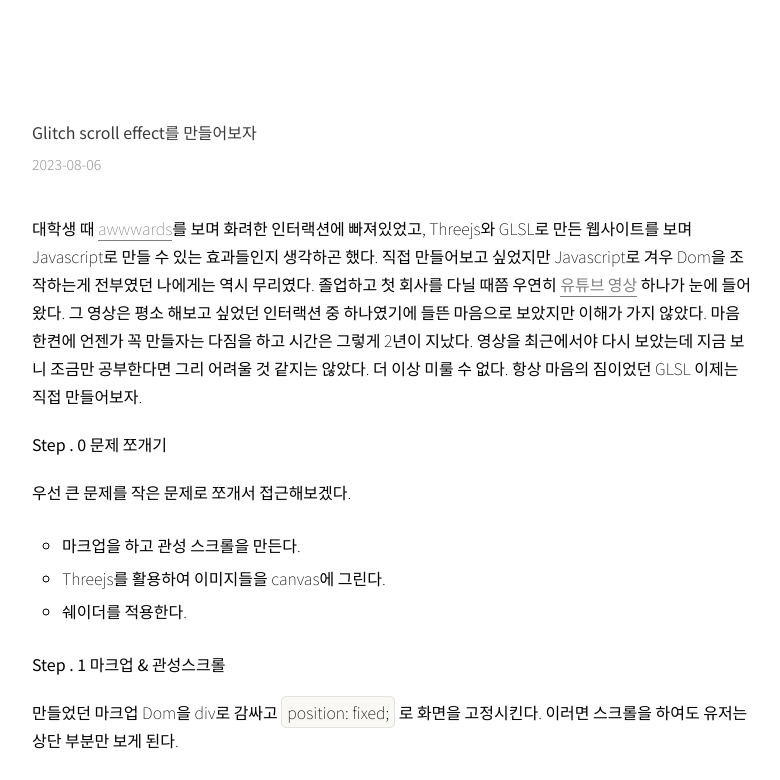
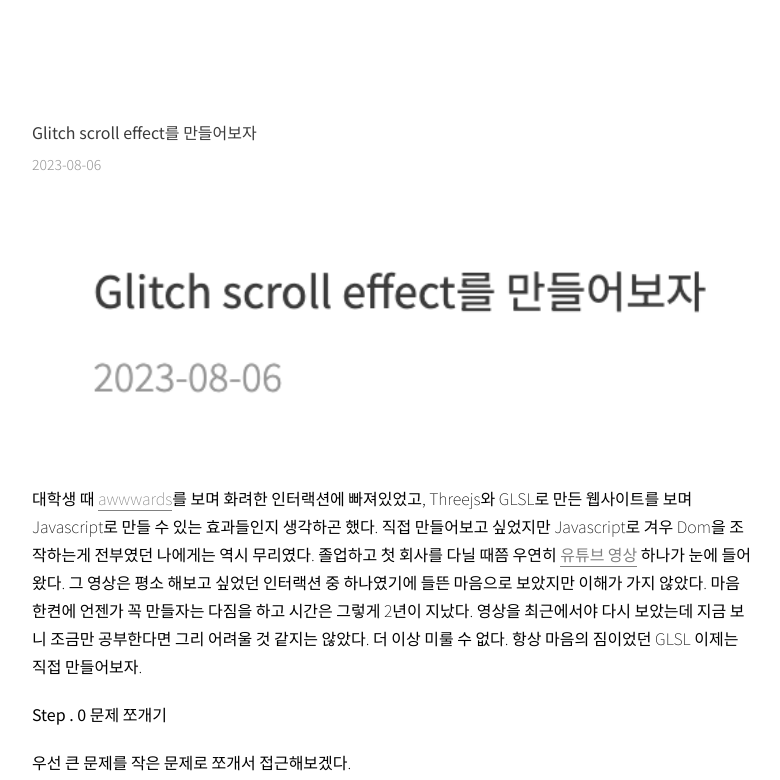
Before and after one commit to hellojaehyeok/hellojaehyeok.github.io, a Next.js app: page /posts/developments/glitch-scroll in a window 1280 px wide. Shown: the top 780 px of the page, without its empty margins (248-1028 px from the left). Built offline with nearby package versions, Linux system fonts and the light colour scheme.

Commit message:
chore: 이미지 업로드 테스트

```diff
--- a/src/contents/developments/glitch-scroll.md
+++ b/src/contents/developments/glitch-scroll.md
@@ -2,6 +2,8 @@
 title: 'Glitch scroll effect를 만들어보자'
 date: '2023-08-06'
 ---
+
+![231004-001342](/img/glitch-scroll/231004-001342.png)
 
 대학생 때 [awwwards](https://www.awwwards.com/)를 보며 화려한 인터랙션에 빠져있었고, Threejs와 GLSL로 만든 웹사이트를 보며 Javascript로 만들 수 있는 효과들인지 생각하곤 했다. 직접 만들어보고 싶었지만 Javascript로 겨우 Dom을 조작하는게 전부였던 나에게는 역시 무리였다. 졸업하고 첫 회사를 다닐 때쯤 우연히 [유튜브 영상](https://www.youtube.com/watch?v=DdQn82X1G3I&list=WL&index=26) 하나가 눈에 들어왔다. 그 영상은 평소 해보고 싶었던 인터랙션 중 하나였기에 들뜬 마음으로 보았지만 이해가 가지 않았다. 마음 한켠에 언젠가 꼭 만들자는 다짐을 하고 시간은 그렇게 2년이 지났다. 영상을 최근에서야 다시 보았는데 지금 보니 조금만 공부한다면 그리 어려울 것 같지는 않았다. 더 이상 미룰 수 없다. 항상 마음의 짐이었던 GLSL 이제는 직접 만들어보자.
 
--- a/src/pages/Posts/Components/PostsDetail.tsx
+++ b/src/pages/Posts/Components/PostsDetail.tsx
@@ -48,6 +48,9 @@ const Body = styled.div`
   width: 100%;
   line-height: 28px;
   gap: 20px;
+  img {
+    width: 100%;
+  }
   h2 {
     font-weight: 400;
     font-size: 16px;
```
Also changed, not shown: public/img/glitch-scroll/231004-001342.png (added).
